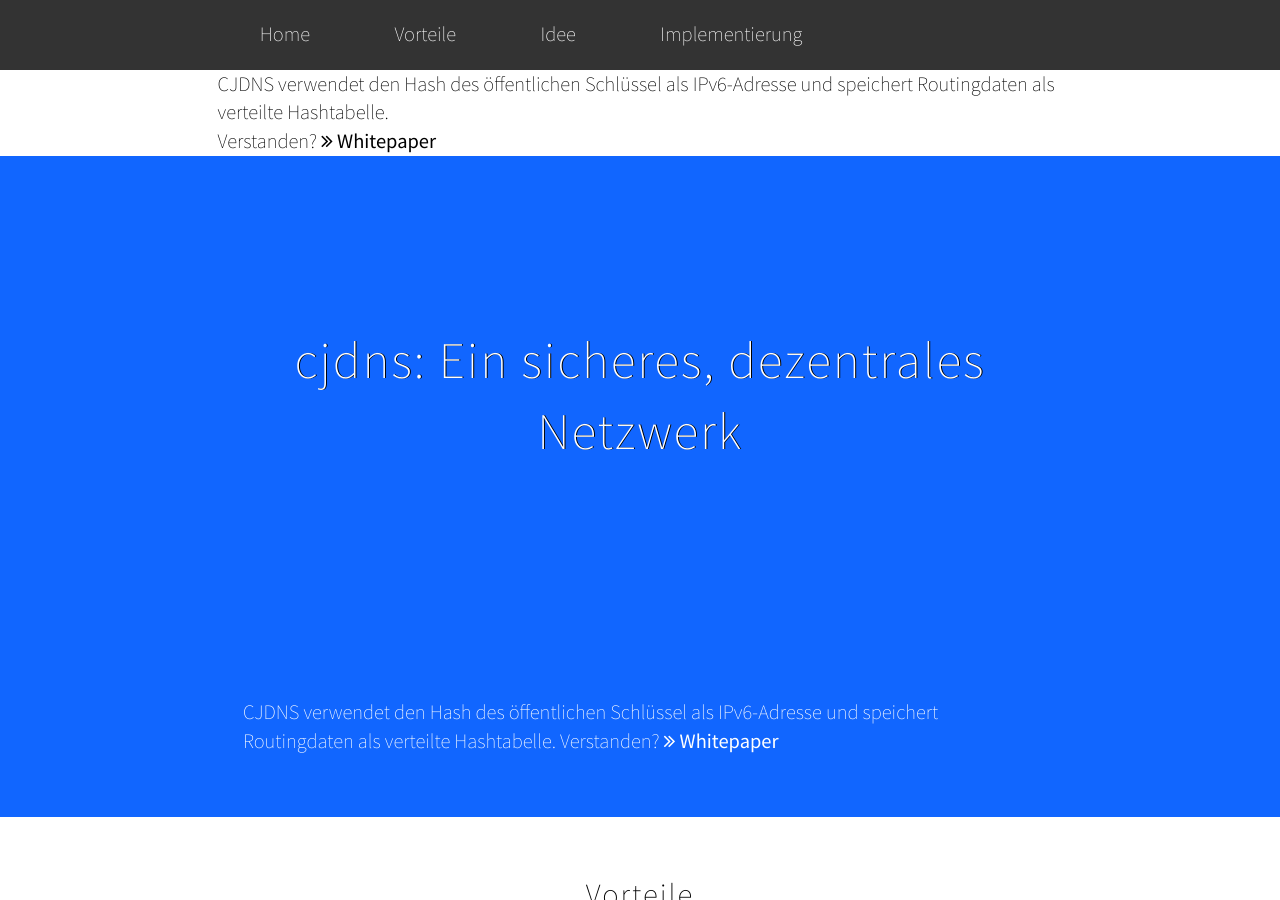
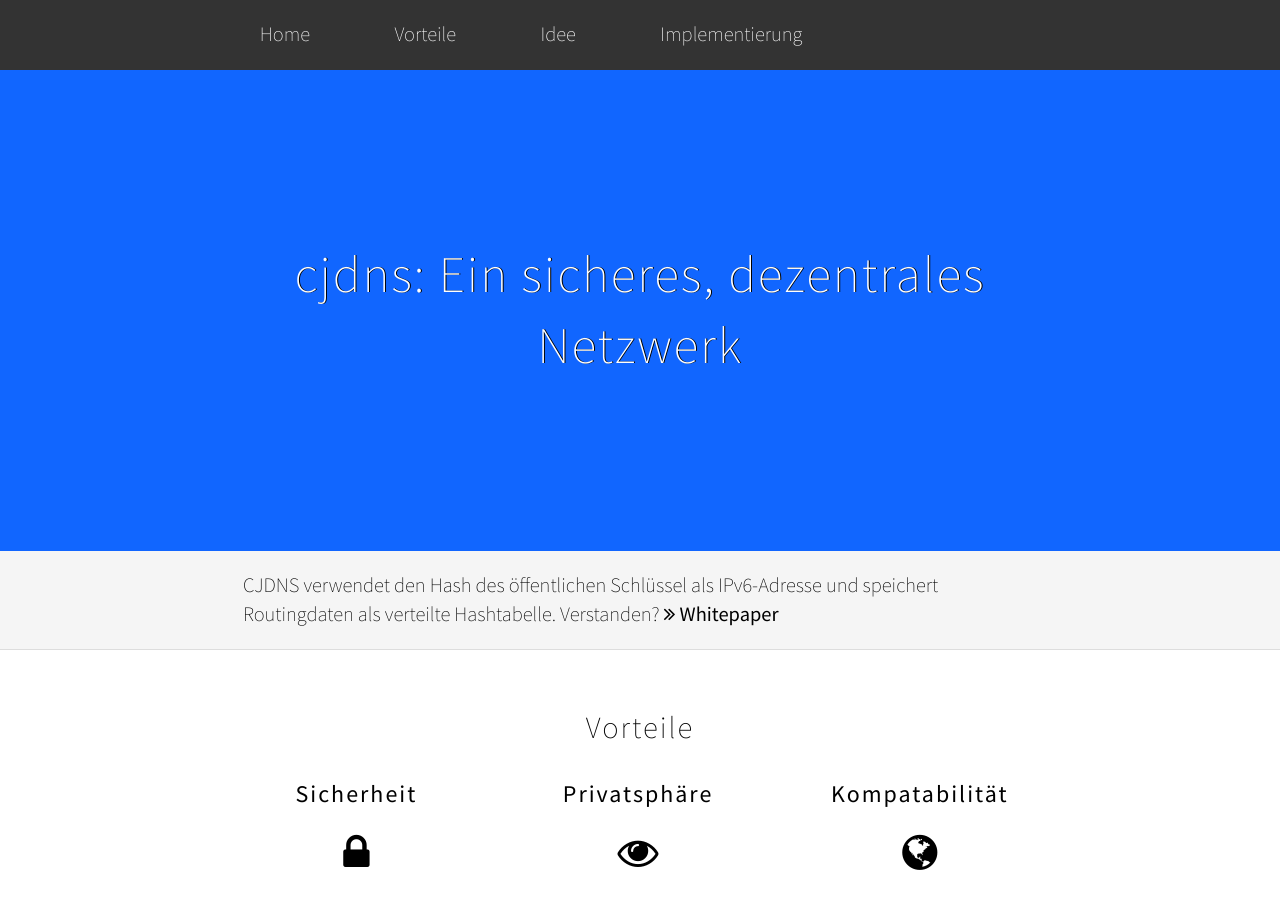
Before and after one commit to mawalu/cjdns-website, a Jekyll site: the page built from de/index.md, in a window 1280 px wide and 900 px high. Built offline with Jekyll 4.4.1, drawn with Linux system fonts in a browser that asks for light colours; nearby versions of some CDN libraries.

Commit message:
Update index.md

```diff
--- a/de/index.md
+++ b/de/index.md
@@ -3,7 +3,3 @@
 langcode: de
 heading: "cjdns: Ein sicheres, dezentrales Netzwerk"
 ---
-
-CJDNS verwendet den Hash des öffentlichen Schlüssel als IPv6-Adresse und speichert Routingdaten als verteilte Hashtabelle.
-
-Verstanden? <i class='fa fa-angle-double-right'></i> [Whitepaper](https://github.com/cjdelisle/cjdns/blob/master/doc/Whitepaper.md)
```
